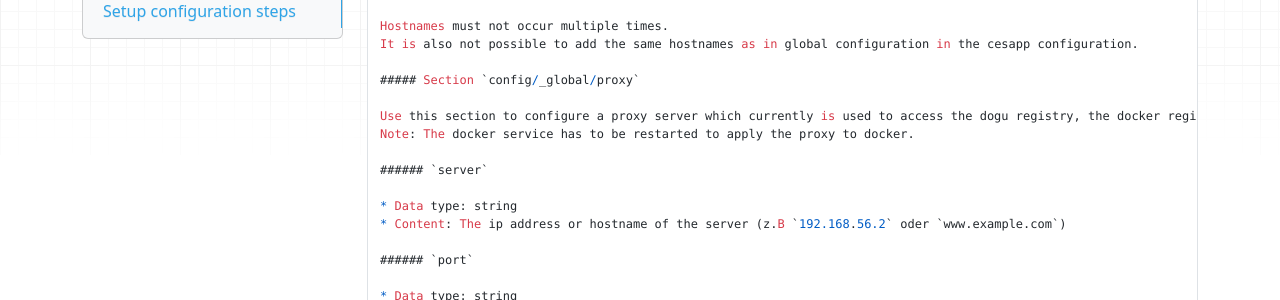
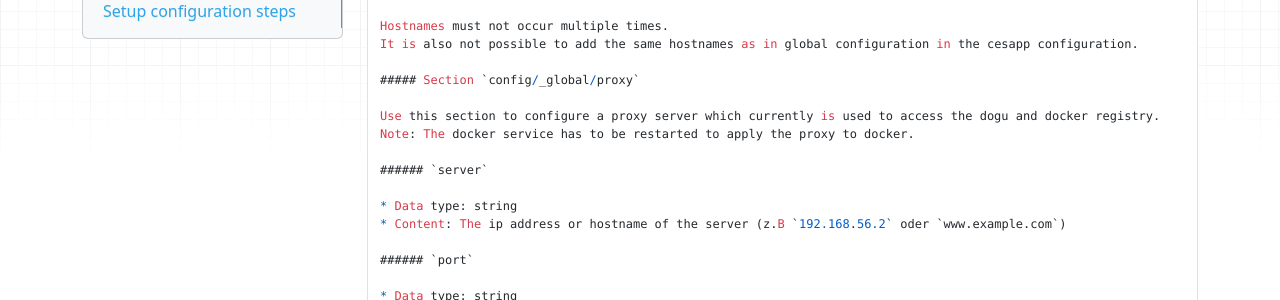
Before and after one commit to cloudogu/ecosystem, an MkDocs documentation site: the page built from docs/docs/user-guide/setup-json.md, in a window 1280 px wide and 900 px high, scrolled down 9106 px. Shown: the part 151-451 px from the top of the window. Built offline with MkDocs 1.6.1, drawn with Linux system fonts in a browser that asks for light colours; nearby versions of some CDN libraries; old or Windows-style settings are respelled for this version of MkDocs.

Commit message:
Update docs/docs/user-guide/setup-json.md
Co-authored-by: Christian Beyer <christian.beyer@cloudogu.com>

```diff
--- a/docs/docs/user-guide/setup-json.md
+++ b/docs/docs/user-guide/setup-json.md
@@ -401,7 +401,7 @@ It is also not possible to add the same hostnames as in global configuration in
 
 ##### Section `config/_global/proxy`
 
-Use this section to configure a proxy server which currently is used to access the dogu registry, the docker registry.
+Use this section to configure a proxy server which currently is used to access the dogu and docker registry.
 Note: The docker service has to be restarted to apply the proxy to docker.
 
 ###### `server`
```
